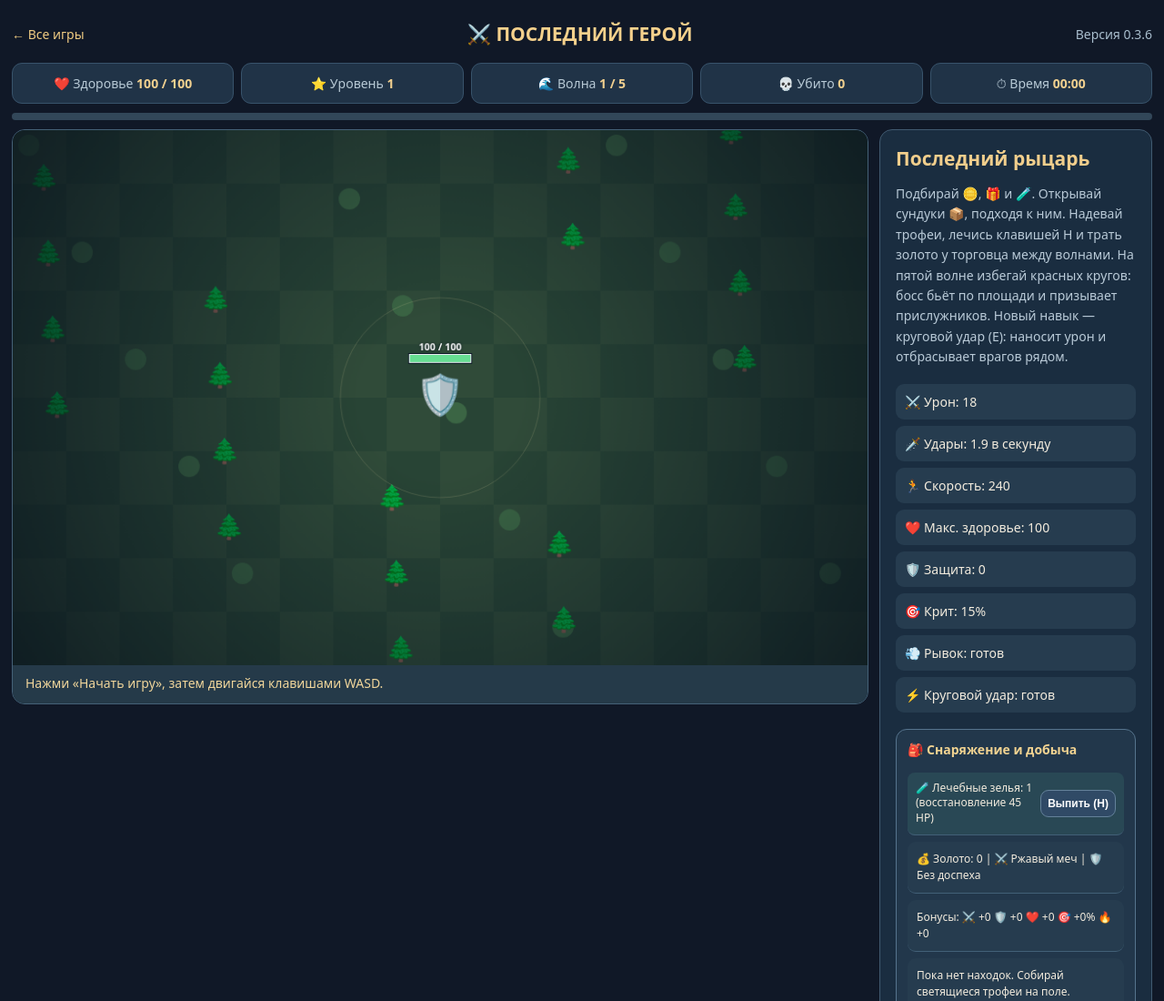
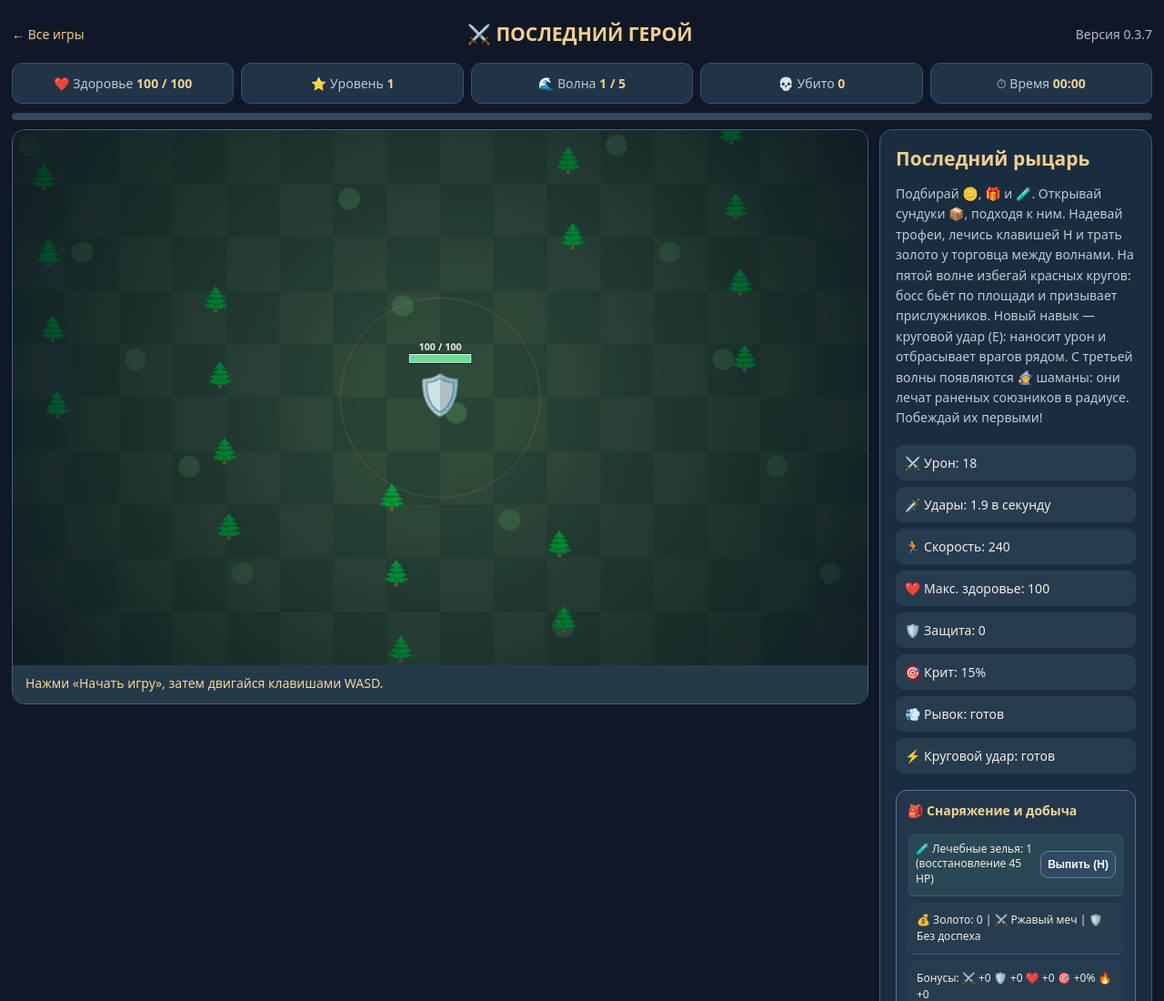
Before and after one commit to koraevgog-create/minigames-center, a plain HTML site: page games/last-hero/index.html in a window 1280 px wide. Shown: the top 1100 px of the page at 91% size. Drawn offline with Linux system fonts and the light colour scheme.

Commit message:
Last Hero v0.3.7: healing shaman enemy and battlefield tactics

```diff
--- a/games/last-hero/index.html
+++ b/games/last-hero/index.html
@@ -1,8 +1,8 @@
 <!doctype html><html lang="ru"><head><meta charset="UTF-8"><meta name="viewport" content="width=device-width,initial-scale=1"><meta name="theme-color" content="#101827"><title>Последний герой — MiniGames Center</title><link rel="stylesheet" href="styles.css"></head><body>
-<div class="app"><header><a href="../../">← Все игры</a><strong>⚔️ ПОСЛЕДНИЙ ГЕРОЙ</strong><span>Версия 0.3.6</span></header>
+<div class="app"><header><a href="../../">← Все игры</a><strong>⚔️ ПОСЛЕДНИЙ ГЕРОЙ</strong><span>Версия 0.3.7</span></header>
 <div class="hud"><div>❤️ Здоровье <b id="hp"></b></div><div>⭐ Уровень <b id="level"></b></div><div>🌊 Волна <b id="wave"></b></div><div>💀 Убито <b id="kills"></b></div><div>⏱ Время <b id="timer"></b></div></div>
 <div class="experience"><div id="experienceBar"></div></div><div id="bossPanel" class="boss-panel" hidden><div class="boss-title"><b>👹 Вождь орков — БОСС</b><span id="bossHpText"></span></div><div class="boss-health"><div id="bossHpBar"></div></div></div>
 <div class="layout"><div class="field"><canvas id="arena" width="960" height="600" aria-label="Игровая арена"></canvas><div class="status" id="status" role="status">Нажми «Начать игру».</div></div>
-<aside><h2>Последний рыцарь</h2><p>Подбирай 🪙, 🎁 и 🧪. Открывай сундуки 📦, подходя к ним. Надевай трофеи, лечись клавишей H и трать золото у торговца между волнами. На пятой волне избегай красных кругов: босс бьёт по площади и призывает прислужников. Новый навык — круговой удар (E): наносит урон и отбрасывает врагов рядом.</p><div id="stats" class="stats"></div><div id="inventory" class="stats"></div><button id="start" class="primary">▶ Начать игру</button><button id="pause">⏸ Пауза</button><button id="dash">💨 Рывок (Shift)</button><button id="heal">🧪 Выпить зелье (H)</button><button id="shock">⚡ Круговой удар (E)</button><button id="restart">↻ Новый забег</button></aside></div></div>
+<aside><h2>Последний рыцарь</h2><p>Подбирай 🪙, 🎁 и 🧪. Открывай сундуки 📦, подходя к ним. Надевай трофеи, лечись клавишей H и трать золото у торговца между волнами. На пятой волне избегай красных кругов: босс бьёт по площади и призывает прислужников. Новый навык — круговой удар (E): наносит урон и отбрасывает врагов рядом. С третьей волны появляются 🧙 шаманы: они лечат раненых союзников в радиусе. Побеждай их первыми!</p><div id="stats" class="stats"></div><div id="inventory" class="stats"></div><button id="start" class="primary">▶ Начать игру</button><button id="pause">⏸ Пауза</button><button id="dash">💨 Рывок (Shift)</button><button id="heal">🧪 Выпить зелье (H)</button><button id="shock">⚡ Круговой удар (E)</button><button id="restart">↻ Новый забег</button></aside></div></div>
 <div id="overlay" class="overlay" hidden><div class="dialog"><h2 id="modalTitle"></h2><p id="modalText"></p><div id="choices"></div></div></div>
 <script src="items.js" defer></script><script src="inventory.js" defer></script><script src="game.js" defer></script><script>window.addEventListener('load',()=>window.RPGInventory&&window.RPGInventory.render())</script></body></html>
```
